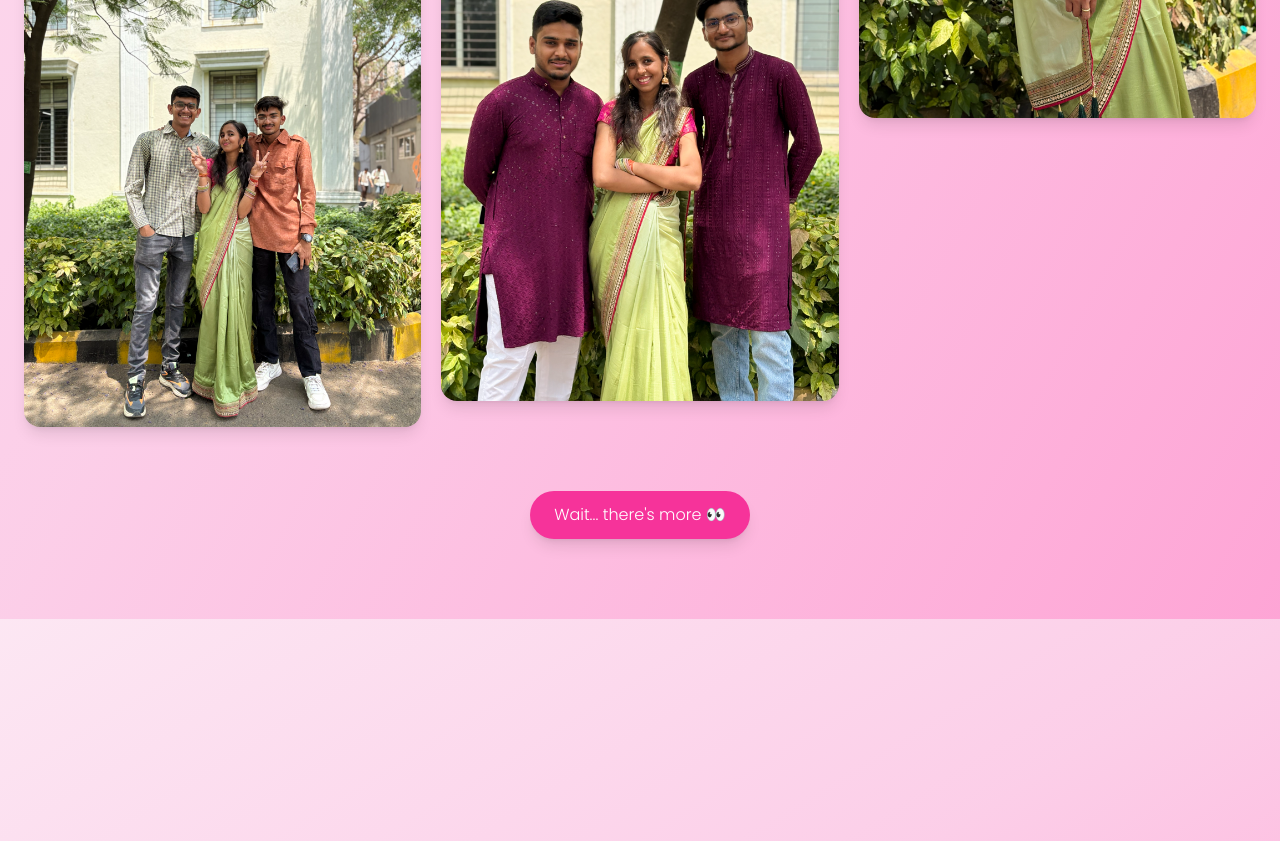
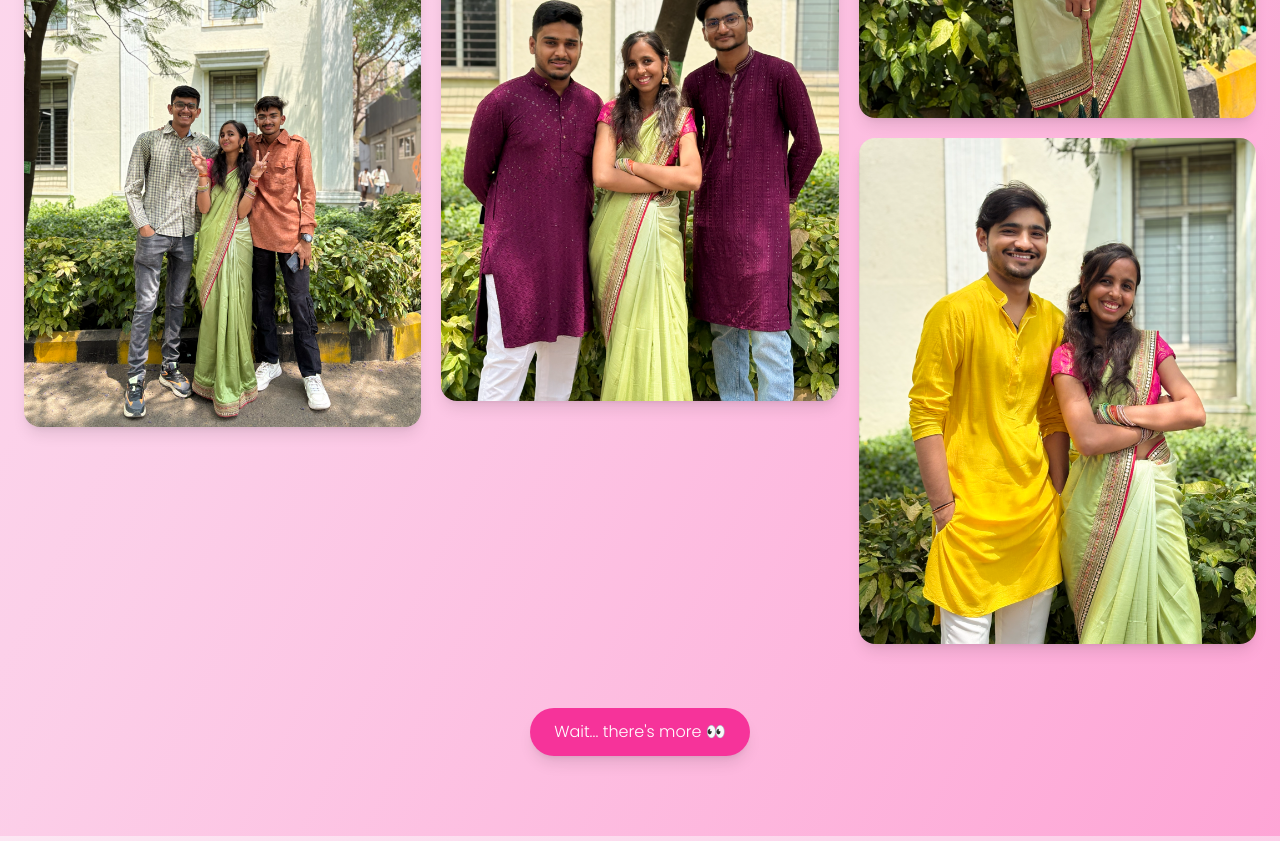
Before and after one commit to Bhushan-3000/Happy-Birthday-Sakhi, a React (Vite) app: page / in a window 1280 px wide. Shown: the part 3360-4201 px from the top of the page. Built offline with nearby package versions, Linux system fonts and the light colour scheme.

Commit message:
Memories updated

```diff
--- a/src/pages/Memories.jsx
+++ b/src/pages/Memories.jsx
@@ -11,6 +11,7 @@ import img8 from "../assets/images/img8.png";
 import img9 from "../assets/images/img9.png";
 import img10 from "../assets/images/img10.png";
 import img11 from "../assets/images/img11.png";
+import img12 from "../assets/images/img12.png";
 
 export default function Memories() {
   const media = [
@@ -25,6 +26,7 @@ export default function Memories() {
     { type: "image", src: img9 },
     { type: "image", src: img10 },
     { type: "image", src: img11 },
+    { type: "image", src: img12 },
     // { type: "image", src: "/src/assets/images/img3.png" },
     // { type: "image", src: "/src/assets/images/img4.png" },
     // { type: "video", src: "/src/assets/images/video1.mov" },
```
Also changed, not shown: src/assets/images/img12.png (added).
